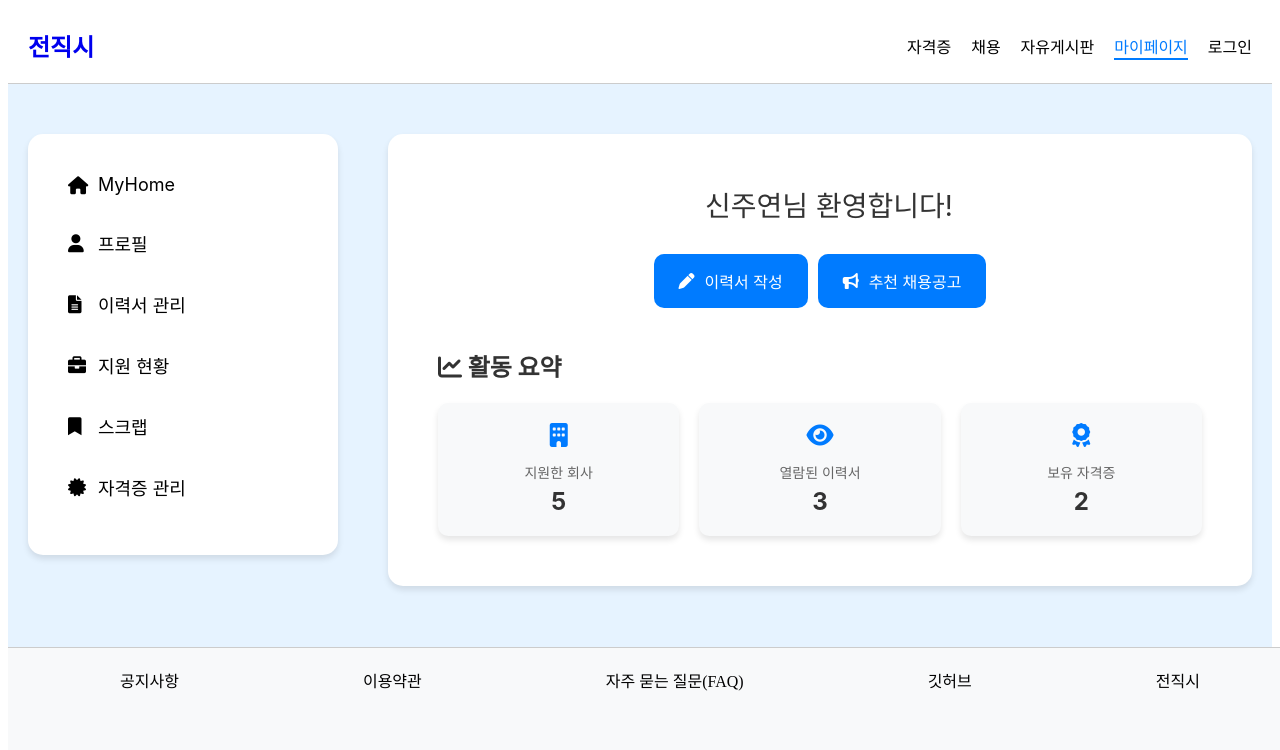
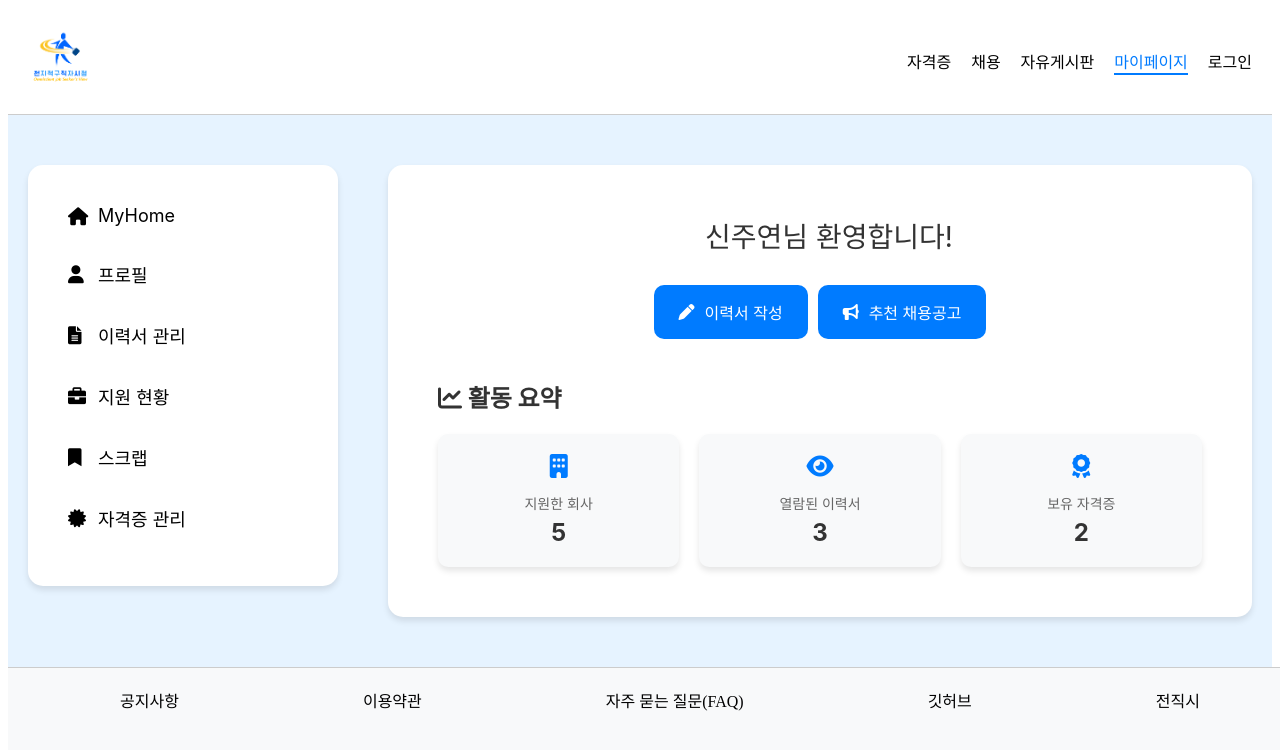
Before and after one commit to Omniscient-Job-Project/Omniscient-Front, a Vue app: page /mypage in a window 1280 px wide. Shown: the top 750 px of the page. Built offline with nearby package versions, Linux system fonts and the light colour scheme; no server answers.

Commit message:
feat header logo

```diff
--- a/src/components/header/header.vue
+++ b/src/components/header/header.vue
@@ -1,9 +1,9 @@
 <template>
   <header>
     <div class="logo">
-      <RouterLink to="/">
-      전직시
-      </RouterLink>
+    <RouterLink to="/">
+      <img src="../../assets/img/logo/omniscientLogo.png" alt="전직시 로고" class="logo-image" />
+    </RouterLink>
     </div>
     <nav class="menu">
       <RouterLink to="/certificate">자격증</RouterLink>
@@ -50,4 +50,18 @@ const handleAuth = () => {
 </script>
 
 <style scoped>
+.logo {
+  display: flex;
+  align-items: center;
+  justify-content: center;
+}
+
+.logo-image {
+  max-width: 120px; /* 최대 너비 설정, 원하는 크기로 조정 */
+  max-height: 60px; /* 최대 높이 설정, 원하는 크기로 조정 */
+  width: auto; /* 비율 유지 */
+  height: auto; /* 비율 유지 */
+  object-fit: contain; /* 이미지 비율 유지하면서 컨테이너에 맞추기 */
+  cursor: pointer; /* 클릭 시 포인터 커서 변경 */
+}
 </style>
```
Also changed, not shown: src/assets/img/logo/omniscientLogo.png (added).
